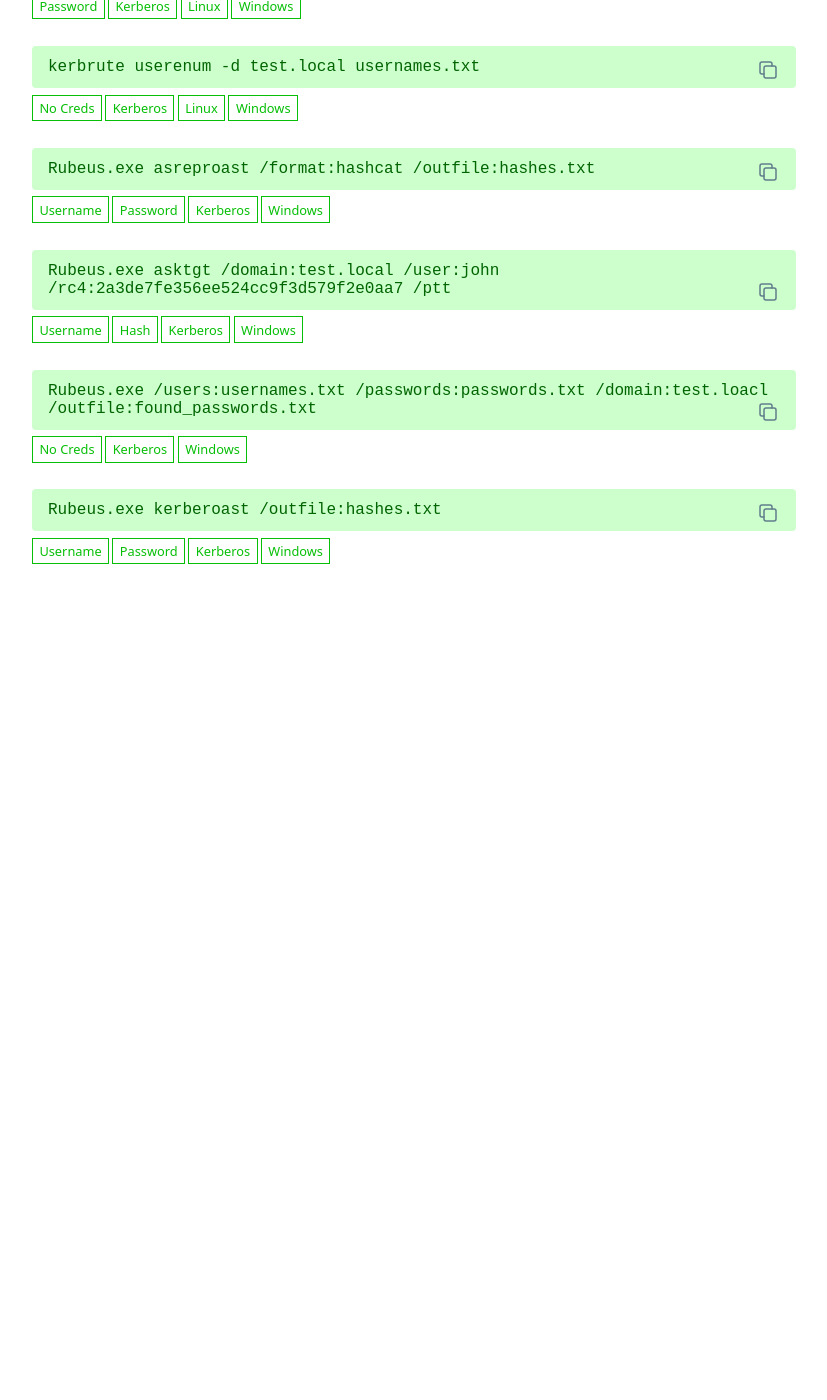
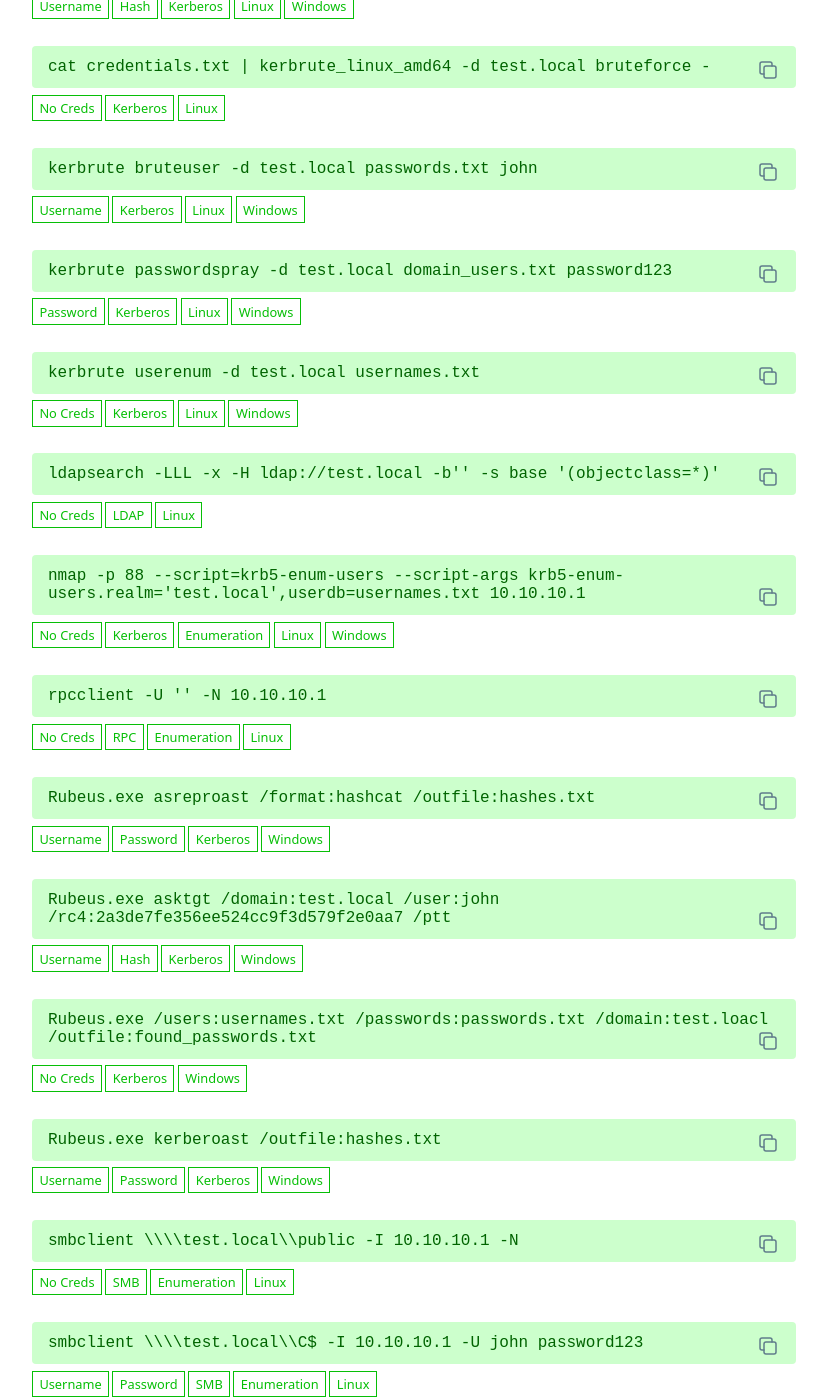
Before and after one commit to WADComs/WADComs.github.io, a Jekyll site: the page built from index.md, in a window 1280 px wide and 1400 px high, scrolled down 3148 px. Shown: the whole window, without its empty margins (226-1053 px from the left). Built offline with Jekyll 4.4.1, drawn with Linux system fonts in a browser that asks for light colours; before the commit the page ends 3778 px from its top, so only the background shows below that; some of the changed text lies outside the part shown.

Commit message:
Added commands

```diff
--- /dev/null
+++ b/_wadcoms/Enum4Linux-Creds.md
@@ -0,0 +1,27 @@
+---
+description: |
+  Enum4Linux is a tool for enumerating information from Windows and Samba systems, using a number of different techniques. The following command will attempt to enumerate information provided valid login credentials.
+
+  Command Reference:
+
+  	Target IP: 10.10.10.1
+
+  	Username: john
+
+  	Password: password123
+
+items:
+  Username:
+    - code: |
+        enum4linux -u john -p password123 -a 10.10.10.1
+  Password:
+    - code: |
+        empty
+filters:
+  Enumeration:
+    - code: |
+        empty
+  Linux:
+    - code: |
+        empty
+---
--- /dev/null
+++ b/_wadcoms/Enum4Linux-NoCreds.md
@@ -0,0 +1,20 @@
+---
+description: |
+  Enum4Linux is a tool for enumerating information from Windows and Samba systems, using a number of different techniques. The following command will attempt to enumerate information using no credentials.
+
+  Command Reference:
+
+  	Target IP: 10.10.10.1
+
+items:
+  No_Creds:
+    - code: |
+        enum4linux -a 10.10.10.1
+filters:
+  Enumeration:
+    - code: |
+        empty
+  Linux:
+    - code: |
+        empty
+---
--- /dev/null
+++ b/_wadcoms/Impacket-GetADUsers.md
@@ -0,0 +1,35 @@
+---
+description: |
+  Impacket's GetADUsers.py will attempt to gather data about the domain's users and their corresponding email addresses.
+
+  Command Reference:
+
+  	Target IP: 10.10.10.1
+
+  	Domain: test.local
+
+  	Username: john
+
+  	Password: password123
+
+items:
+  Username:
+    - code: |
+        python3 GetADUsers.py -all test.local/john:password123 -dc-ip 10.10.10.1
+  Password:
+    - code: |
+        empty
+filters:
+  Kerberos:
+    - code: |
+        empty
+  Enumeration:
+    - code: |
+        empty
+  Linux:
+    - code: |
+        empty
+  Windows:
+    - code: |
+        empty
+---
--- /dev/null
+++ b/_wadcoms/LDAPSearch.md
@@ -0,0 +1,20 @@
+---
+description: |
+  ldapsearch is a Linux based tool that opens a connection to an LDAP server, binds, and performs a search using specified parameters. The following command will attempt to find sensitive information (such as leaked creds), by querying all LDAP objects, essentially dumping all the data that an anonymous user can access.
+
+  Command Reference:
+
+  	Domain: test.local
+
+items:
+  No_Creds:
+    - code: |
+        ldapsearch -LLL -x -H ldap://test.local -b'' -s base '(objectclass=*)'
+filters:
+  LDAP:
+    - code: |
+        empty
+  Linux:
+    - code: |
+        empty
+---
--- /dev/null
+++ b/_wadcoms/Nmap-Krb5-Enum-Users.md
@@ -0,0 +1,29 @@
+---
+description: |
+  Nmap's `krb5-enum-users` script attempts to bruteforce and enumerate valid Active Directory accounts through Kerberos Pre-Authentication. The following command will attempt to enumerate valid usernames given a list of usernames to try.
+
+  Command Reference:
+
+  	Target IP: 10.10.10.1
+
+  	Domain: test.local
+
+  	Username List: usernames.txt
+items:
+  No_Creds:
+    - code: |
+        nmap -p 88 --script=krb5-enum-users --script-args krb5-enum-users.realm='test.local',userdb=usernames.txt 10.10.10.1
+filters:
+  Kerberos:
+    - code: |
+        empty
+  Enumeration:
+    - code: |
+        empty
+  Linux:
+    - code: |
+        empty
+  Windows:
+    - code: |
+        empty
+---
--- /dev/null
+++ b/_wadcoms/RPCClient-Anonymous.md
@@ -0,0 +1,23 @@
+---
+description: |
+  rpcclient is a tool used for executing client side MS-RPC functions to manage Windows NT clients from Unix workstatios. From an offensive security standpoint, it can be used to enumerate users, groups, and other potentially sensitive information. The following command attempt to connect to the NetBIOS server anonymously, in order to enumerate using MS-RPC available commands/functions.
+
+  Command Reference:
+
+  	Target IP: 10.10.10.1
+
+items:
+  No_Creds:
+    - code: |
+        rpcclient -U '' -N 10.10.10.1
+filters:
+  Enumeration:
+    - code: |
+        empty
+  RPC:
+    - code: |
+        empty
+  Linux:
+    - code: |
+        empty
+---
--- /dev/null
+++ b/_wadcoms/SMBClient-Enum-Share-Anonymous.md
@@ -0,0 +1,26 @@
+---
+description: |
+  Smbclient is a tool used to communicate with SMB servers. The following command will connect to an SMB share `public` using anonymous login.
+
+  Command Reference:
+
+  	Target IP: 10.10.10.1
+
+  	Domain: test.local
+
+  	SMB Share: public
+
+items:
+  No_Creds:
+    - code: |
+        smbclient \\\\test.local\\public -I 10.10.10.1 -N
+filters:
+  Enumeration:
+    - code: |
+        empty
+  SMB:
+    - code: |
+  Linux:
+    - code: |
+        empty
+---
--- /dev/null
+++ b/_wadcoms/SMBClient-Enum-Share.md
@@ -0,0 +1,33 @@
+---
+description: |
+  Smbclient is a tool used to communicate with SMB servers. The following command will connect to an SMB share `C$` using valid credentials.
+
+  Command Reference:
+
+  	Target IP: 10.10.10.1
+
+  	Domain: test.local
+
+  	SMB Share: C$
+
+  	Username: john
+
+  	Password: password123
+
+items:
+  Username:
+    - code: |
+        smbclient \\\\test.local\\C$ -I 10.10.10.1 -U john password123
+  Password:
+    - code: |
+        empty
+filters:
+  Enumeration:
+    - code: |
+        empty
+  SMB:
+    - code: |
+  Linux:
+    - code: |
+        empty
+---
--- /dev/null
+++ b/_wadcoms/SMBClient-List-Shares-Anonymous.md
@@ -0,0 +1,24 @@
+---
+description: |
+  Smbclient is a tool used to communicate with SMB servers. The following command will list out all available shares on the target server using anonymous login.
+
+  Command Reference:
+
+  	Target IP: 10.10.10.1
+
+  	Domain: test.local
+
+items:
+  No_Creds:
+    - code: |
+        smbclient -L \\test.local -I 10.10.10.1 -N
+filters:
+  Enumeration:
+    - code: |
+        empty
+  SMB:
+    - code: |
+  Linux:
+    - code: |
+        empty
+---
--- /dev/null
+++ b/_wadcoms/SMBClient-List-Shares.md
@@ -0,0 +1,31 @@
+---
+description: |
+  Smbclient is a tool used to communicate with SMB servers. The following command will list out all available shares on the target server using valid credentials.
+
+  Command Reference:
+
+  	Target IP: 10.10.10.1
+
+  	Domain: test.local
+
+  	Username: john
+
+  	Password: password123
+
+items:
+  Username:
+    - code: |
+        smbclient -L \\test.local -I 10.10.10.1 -U john password123
+  Password:
+    - code: |
+        empty
+filters:
+  Enumeration:
+    - code: |
+        empty
+  SMB:
+    - code: |
+  Linux:
+    - code: |
+        empty
+---
```
Also changed, not shown: _data/filters.yml (+8 -0 lines).
